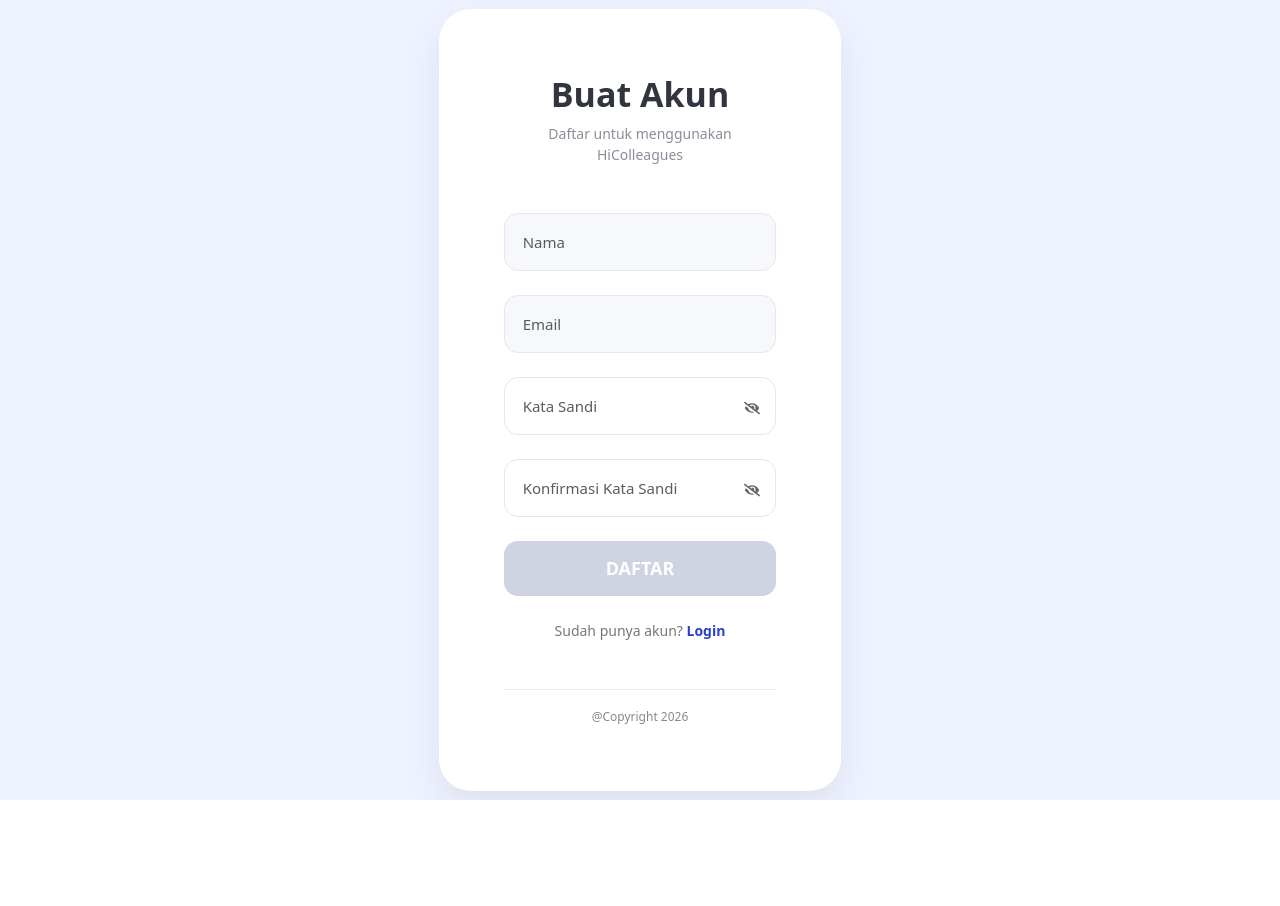
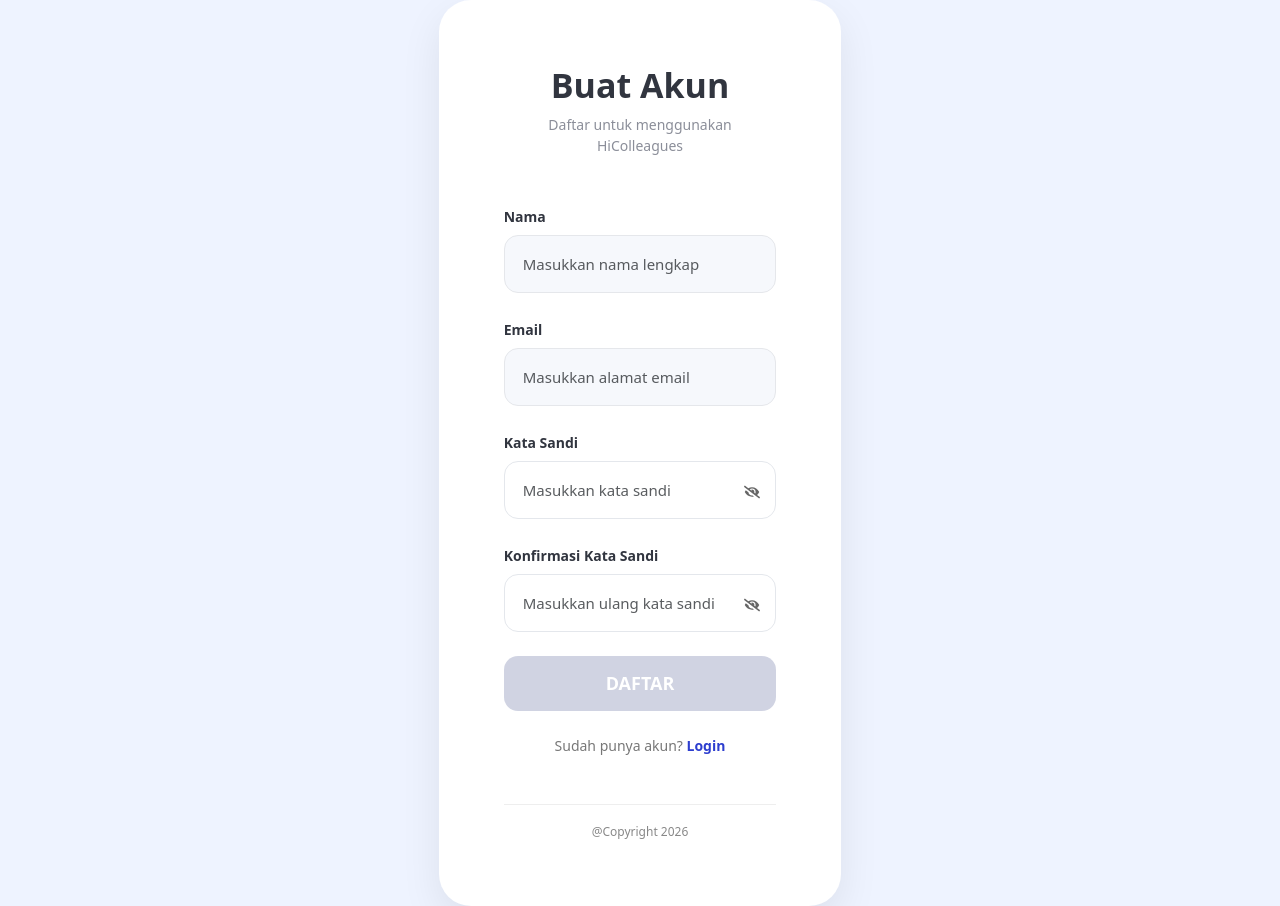
Before and after one commit to indri-esti/Dashboard-management, a React (Vite) app: page /register in a window 1280 px wide. Before the commit the page ends 800 px from the top, so only its background shows below. Built offline with nearby package versions, Linux system fonts and the light colour scheme.

Commit message:
perrbaikan login dan register

```diff
--- a/src/pages/Login.jsx
+++ b/src/pages/Login.jsx
@@ -85,7 +85,6 @@
         // =========================================================
         // ADMIN
         // =========================================================
-        // Admin tetap masuk ke User Management seperti sebelumnya.
         if (role === ALLOWED_ROLE) {
           localStorage.setItem("user", JSON.stringify(user));
 
@@ -104,8 +103,6 @@
         // =========================================================
         // MEMBER
         // =========================================================
-        // Member hasil Register tetap boleh login.
-        // Tetapi tidak boleh masuk ke User Management.
         localStorage.setItem("user", JSON.stringify(user));
 
         await Swal.fire({
@@ -116,9 +113,6 @@
           showConfirmButton: false,
         });
 
-        // JANGAN arahkan ke "/"
-        // karena "/" adalah halaman Login.
-        // Member diarahkan ke Dashboard.
         window.location.href = "/dashboard";
       } else {
         triggerToast(
@@ -249,8 +243,19 @@
               </p>
 
               <Form onSubmit={handleLogin}>
-                <div className="position-relative mb-4">
+                {/* EMAIL */}
                 <Form.Group className="mb-4">
+                  <Form.Label
+                    style={{
+                      fontSize: "14px",
+                      fontWeight: "600",
+                      color: "#31353F",
+                      marginBottom: "8px",
+                    }}
+                  >
+                    Email
+                  </Form.Label>
+
                   <div
                     style={{
                       position: "relative",
@@ -259,7 +264,7 @@
                     <Form.Control
                       type="text"
                       autoComplete="username"
-                        placeholder="Email"
+                      placeholder="Masukkan email"
                       value={email}
                       onChange={(e) => setEmail(e.target.value)}
                       style={{
@@ -305,10 +310,20 @@
                     </div>
                   )}
                 </Form.Group>
-                </div>
 
-                <div className="position-relative mb-3">
+                {/* PASSWORD */}
                 <Form.Group className="mb-4">
+                  <Form.Label
+                    style={{
+                      fontSize: "14px",
+                      fontWeight: "600",
+                      color: "#31353F",
+                      marginBottom: "8px",
+                    }}
+                  >
+                    Kata Sandi
+                  </Form.Label>
+
                   <div
                     style={{
                       position: "relative",
@@ -316,9 +331,10 @@
                   >
                     <Form.Control
                       type={showPassword ? "text" : "password"}
-                        placeholder="Kata Sandi"
+                      placeholder="Masukkan kata sandi"
                       value={password}
                       onChange={(e) => setPassword(e.target.value)}
+                      autoComplete="current-password"
                       style={{
                         height: "58px",
                         border: "1px solid #E4E7EC",
@@ -337,7 +353,7 @@
                       style={{
                         position: "absolute",
                         right: "16px",
-                          top: "29px",
+                        top: "50%",
                         transform: "translateY(-50%)",
                         cursor: "pointer",
                         color: "#666",
@@ -360,7 +376,6 @@
                     </div>
                   )}
                 </Form.Group>
-                </div>
 
                 <div className="text-end mb-3">
                   <p
--- a/src/pages/Register.jsx
+++ b/src/pages/Register.jsx
@@ -165,10 +165,21 @@
               <Form onSubmit={handleRegister}>
                 {/* NAMA */}
                 <Form.Group className="mb-4">
+                  <Form.Label
+                    style={{
+                      fontSize: "14px",
+                      fontWeight: "600",
+                      color: "#31353F",
+                      marginBottom: "8px",
+                    }}
+                  >
+                    Nama
+                  </Form.Label>
+
                   <div style={{ position: "relative" }}>
                     <Form.Control
                       type="text"
-                      placeholder="Nama"
+                      placeholder="Masukkan nama lengkap"
                       value={nama}
                       onChange={(e) => setNama(e.target.value)}
                       autoComplete="name"
@@ -215,10 +226,21 @@
 
                 {/* EMAIL */}
                 <Form.Group className="mb-4">
+                  <Form.Label
+                    style={{
+                      fontSize: "14px",
+                      fontWeight: "600",
+                      color: "#31353F",
+                      marginBottom: "8px",
+                    }}
+                  >
+                    Email
+                  </Form.Label>
+
                   <div style={{ position: "relative" }}>
                     <Form.Control
                       type="email"
-                      placeholder="Email"
+                      placeholder="Masukkan alamat email"
                       value={email}
                       onChange={(e) => setEmail(e.target.value)}
                       autoComplete="email"
@@ -265,10 +287,21 @@
 
                 {/* PASSWORD */}
                 <Form.Group className="mb-4">
+                  <Form.Label
+                    style={{
+                      fontSize: "14px",
+                      fontWeight: "600",
+                      color: "#31353F",
+                      marginBottom: "8px",
+                    }}
+                  >
+                    Kata Sandi
+                  </Form.Label>
+
                   <div style={{ position: "relative" }}>
                     <Form.Control
                       type={showPassword ? "text" : "password"}
-                      placeholder="Kata Sandi"
+                      placeholder="Masukkan kata sandi"
                       value={password}
                       onChange={(e) => setPassword(e.target.value)}
                       autoComplete="new-password"
@@ -315,6 +348,17 @@
 
                 {/* CONFIRM PASSWORD */}
                 <Form.Group className="mb-4">
+                  <Form.Label
+                    style={{
+                      fontSize: "14px",
+                      fontWeight: "600",
+                      color: "#31353F",
+                      marginBottom: "8px",
+                    }}
+                  >
+                    Konfirmasi Kata Sandi
+                  </Form.Label>
+
                   <div style={{ position: "relative" }}>
                     <Form.Control
                       type={
@@ -322,7 +366,7 @@
                           ? "text"
                           : "password"
                       }
-                      placeholder="Konfirmasi Kata Sandi"
+                      placeholder="Masukkan ulang kata sandi"
                       value={confirmPassword}
                       onChange={(e) =>
                         setConfirmPassword(e.target.value)
```
Lines whose indentation alone changed are shown as unchanged.
